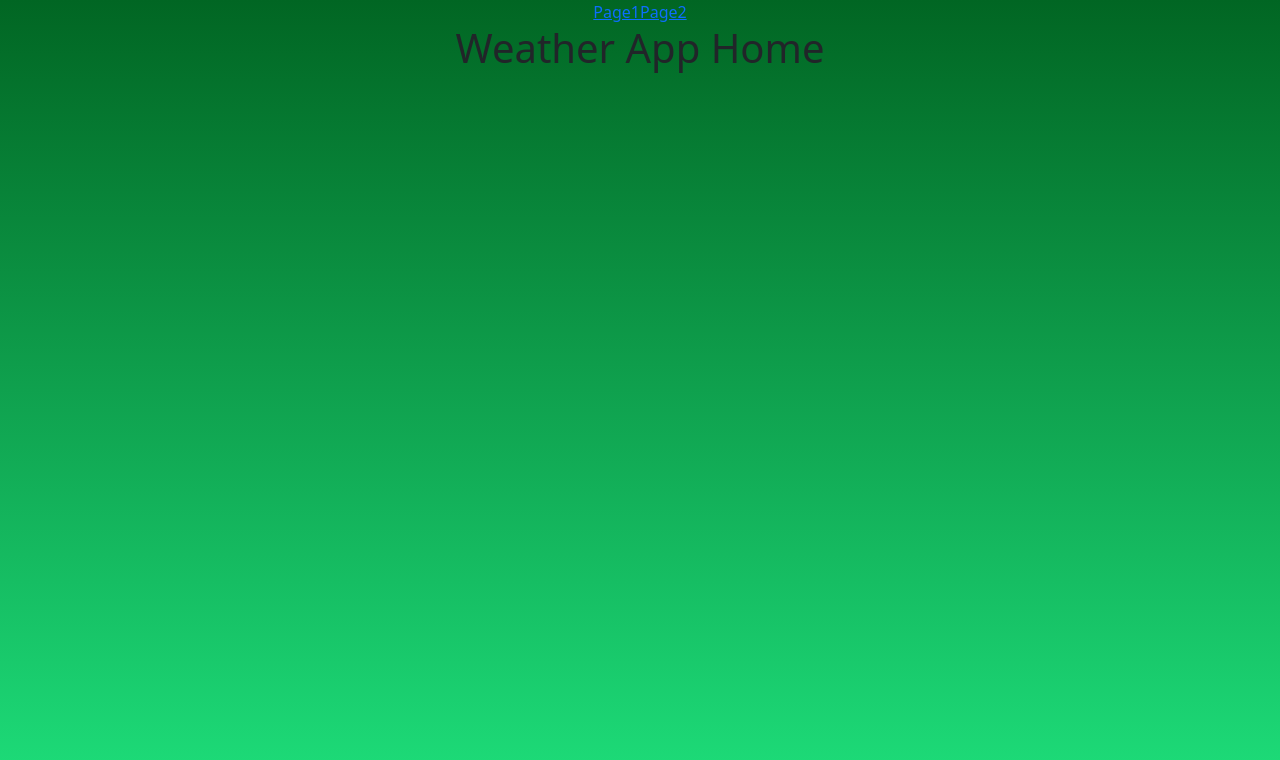
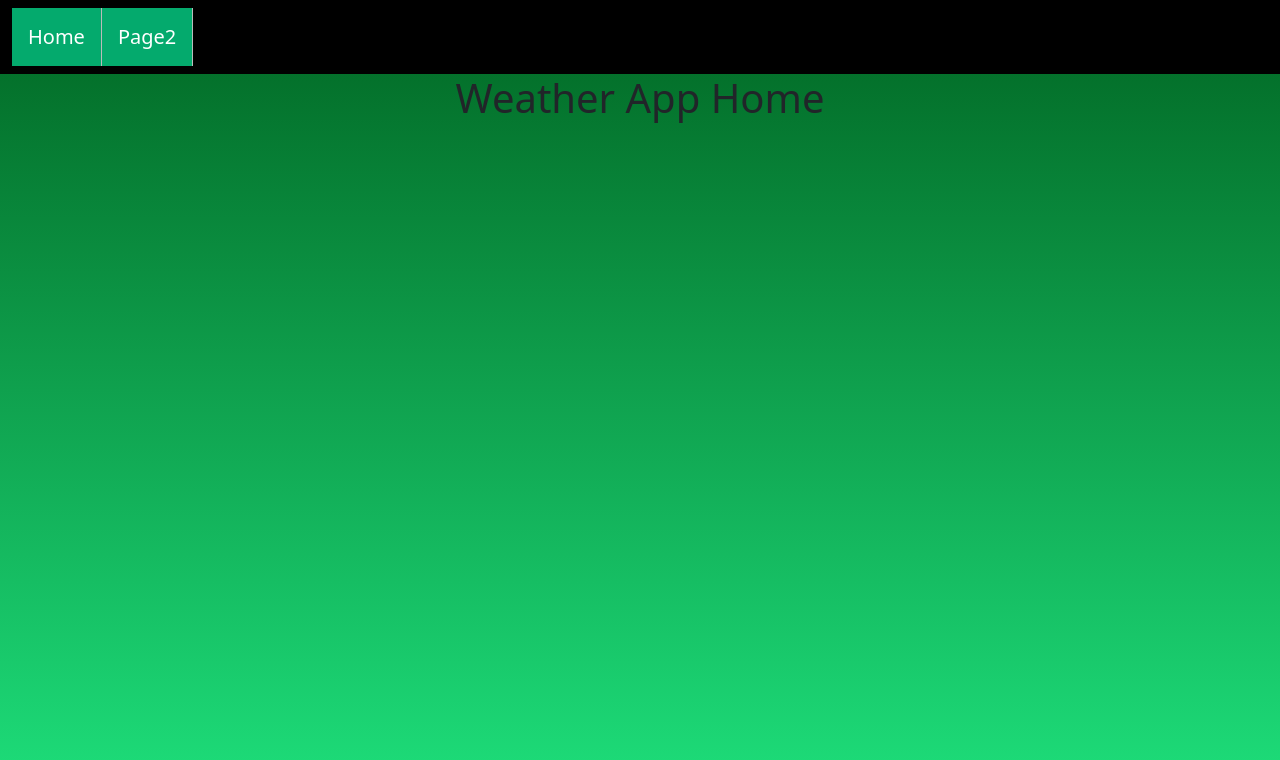
Before and after one commit to AldrichTambajong/GranolaTrailsWeatherApp, a React (Create React App) app in the folder frontend/: page /home in a window 1280 px wide. Shown: the top 760 px of the page. Built offline with nearby package versions, Linux system fonts and the light colour scheme.

Commit message:
Created app's homepage

```diff
--- a/frontend/src/components/Navbar.js
+++ b/frontend/src/components/Navbar.js
@@ -3,12 +3,15 @@ import {Link} from 'react-router-dom'
 
 function Navbar() {
     return (
-        <nav>
-            <div>
-                <Link to="/page1">Page1</Link>
-                <Link to ="/page2">Page2</Link>
+        <nav className="navbar">
+            <div className="container-fluid">
+                <ul className= "header-nav">
+                    <li><Link className ="link" to="/home">Home</Link></li>
+                    <li><Link className="link"to ="">Page2</Link></li>
+                </ul>
             </div>
         </nav>
+
     )
 }
 
```
